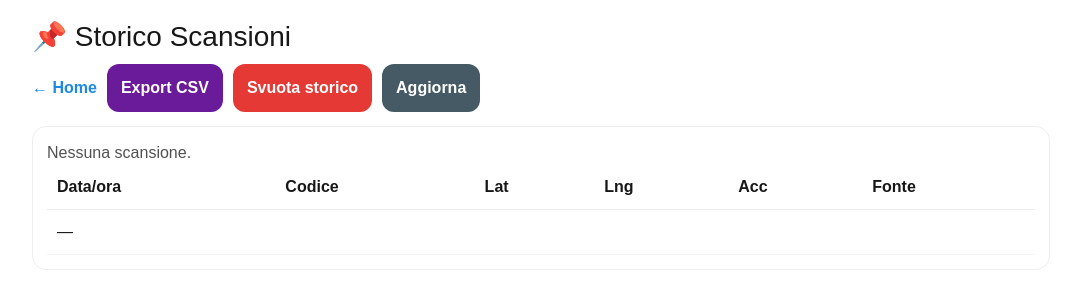
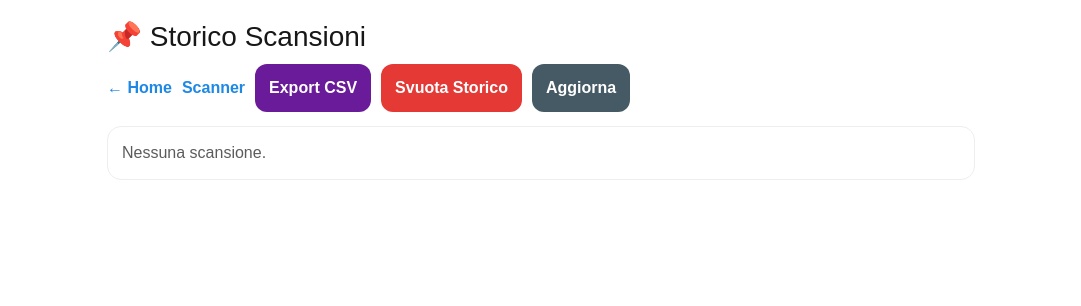
Before and after one commit to lucamandis89/pallet-tracker, a Next.js app: page /history in a window 1280 px wide. Shown: the top 306 px of the page, without its empty margins (99-1180 px from the left). Built offline with nearby package versions, Linux system fonts and the light colour scheme.

Commit message:
Update page.tsx

```diff
--- a/app/history/page.tsx
+++ b/app/history/page.tsx
@@ -1,3 +1,4 @@
+// app/history/page.tsx
 "use client";
 
 import React, { useMemo, useState } from "react";
@@ -5,58 +6,50 @@ import { clearHistory, downloadCsv, formatDT, getHistory } from "../lib/storage"
 
 export default function HistoryPage() {
   const [refresh, setRefresh] = useState(0);
+
   const list = useMemo(() => getHistory(), [refresh]);
 
   function exportCsv() {
     downloadCsv(
-      `scan_history_${new Date().toISOString().slice(0, 10)}.csv`,
-      ["datetime", "code", "lat", "lng", "accuracy", "source"],
-      list.map((h) => [formatDT(h.ts), h.code, h.lat ?? "", h.lng ?? "", h.accuracy ?? "", h.source])
+      `storico_scansioni_${new Date().toISOString().slice(0, 10)}.csv`,
+      ["datetime", "qr", "lat", "lng", "note"],
+      list.map((x) => [formatDT(x.ts), x.qr, x.lat ?? "", x.lng ?? "", x.note ?? ""])
     );
   }
 
   function clearAll() {
-    if (!confirm("Vuoi cancellare TUTTO lo storico?")) return;
+    if (!confirm("Vuoi cancellare tutto lo storico?")) return;
     clearHistory();
     setRefresh((x) => x + 1);
   }
 
   return (
-    <div style={{ padding: 16, maxWidth: 1050, margin: "0 auto" }}>
+    <div style={{ padding: 16, maxWidth: 900, margin: "0 auto" }}>
       <h1 style={{ fontSize: 28, marginBottom: 6 }}>📌 Storico Scansioni</h1>
 
       <div style={{ display: "flex", gap: 10, flexWrap: "wrap" }}>
         <a href="/" style={link()}>← Home</a>
+        <a href="/scan" style={link()}>Scanner</a>
         <button style={btn("#6a1b9a")} onClick={exportCsv}>Export CSV</button>
-        <button style={btn("#e53935")} onClick={clearAll}>Svuota storico</button>
+        <button style={btn("#e53935")} onClick={clearAll}>Svuota Storico</button>
         <button style={btn("#455a64")} onClick={() => setRefresh((x) => x + 1)}>Aggiorna</button>
       </div>
 
       <div style={box()}>
-        {list.length === 0 ? <div style={{ opacity: 0.75 }}>Nessuna scansione.</div> : null}
-        <div style={{ overflowX: "auto" }}>
-          <table style={{ width: "100%", borderCollapse: "collapse" }}>
-            <thead>
-              <tr>
-                {["Data/ora", "Codice", "Lat", "Lng", "Acc", "Fonte"].map((h) => (
-                  <th key={h} style={th()}>{h}</th>
-                ))}
-              </tr>
-            </thead>
-            <tbody>
-              {list.map((r) => (
-                <tr key={r.id}>
-                  <td style={td()}>{formatDT(r.ts)}</td>
-                  <td style={td()}><b>{r.code}</b></td>
-                  <td style={td()}>{r.lat ?? "—"}</td>
-                  <td style={td()}>{r.lng ?? "—"}</td>
-                  <td style={td()}>{r.accuracy ?? "—"}</td>
-                  <td style={td()}>{r.source}</td>
-                </tr>
-              ))}
-              {list.length === 0 ? <tr><td style={td()} colSpan={6}>—</td></tr> : null}
-            </tbody>
-          </table>
+        {list.length === 0 ? <div style={{ opacity: 0.7 }}>Nessuna scansione.</div> : null}
+        <div style={{ display: "grid", gap: 10 }}>
+          {list.slice(0, 200).map((h) => (
+            <div key={h.id} style={card()}>
+              <div style={{ fontWeight: 1000 }}>{h.qr}</div>
+              <div style={{ opacity: 0.85 }}>{formatDT(h.ts)}</div>
+              {typeof h.lat === "number" && typeof h.lng === "number" ? (
+                <div style={{ opacity: 0.85 }}>
+                  GPS: {h.lat.toFixed(6)} , {h.lng.toFixed(6)}
+                </div>
+              ) : null}
+              {h.note ? <div style={{ opacity: 0.85 }}>Note: {h.note}</div> : null}
+            </div>
+          ))}
         </div>
       </div>
     </div>
@@ -64,7 +57,6 @@ export default function HistoryPage() {
 }
 
 const box = (): React.CSSProperties => ({ marginTop: 14, padding: 14, borderRadius: 14, border: "1px solid #eee", background: "white" });
+const card = (): React.CSSProperties => ({ padding: 12, borderRadius: 14, border: "1px solid #eee" });
 const btn = (bg: string): React.CSSProperties => ({ padding: "12px 14px", borderRadius: 12, border: "none", background: bg, color: "white", fontWeight: 900, cursor: "pointer" });
-const th = (): React.CSSProperties => ({ textAlign: "left", padding: 10, borderBottom: "1px solid #eee", fontWeight: 900 });
-const td = (): React.CSSProperties => ({ padding: 10, borderBottom: "1px solid #f3f3f3" });
 const link = (): React.CSSProperties => ({ fontWeight: 900, textDecoration: "none", color: "#1e88e5", padding: "12px 0" });
```
